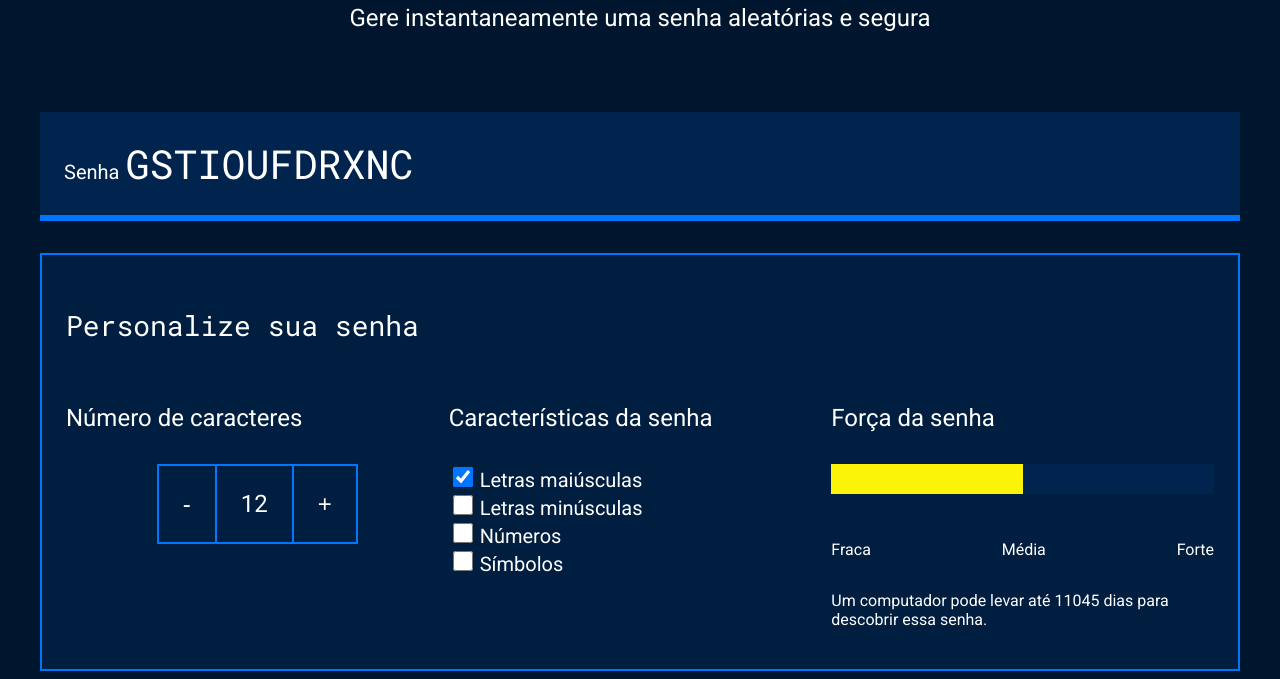
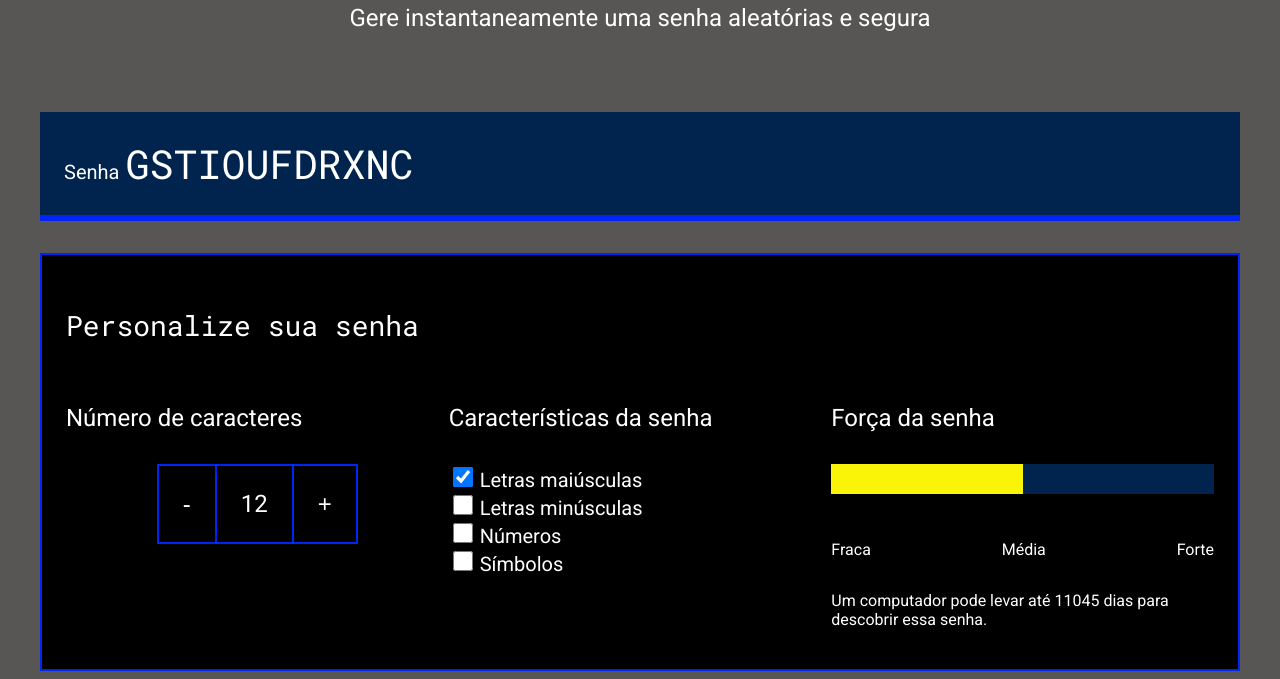
Before and after one commit to yurizadazzx/primeiro-projeto-do-2-tri, a plain HTML site: page index.html in a window 1280 px wide. Shown: the part 214-893 px from the top of the page. Drawn offline with Linux system fonts and the light colour scheme.

Commit message:
Add files via upload

```diff
--- a/style.css
+++ b/style.css
@@ -2,10 +2,10 @@
 
 :root {
     --branco: white;
-    --cor-de-fundo: #00162E;
+    --cor-de-fundo: #585555;
     --fundo-senha: #00244D;
-    --fundo-texto: #001E40;
-    --borda: #0075FF;
+    --fundo-texto: #000000;
+    --borda: #0025f7;
     --roboto: 'Roboto', sans-serif;
     --roboto-mono: 'Roboto Mono', monospace;
 }
```
